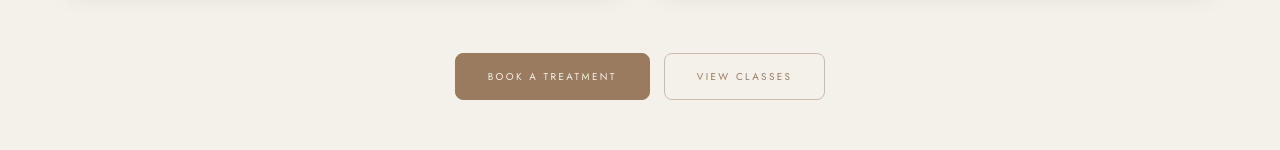
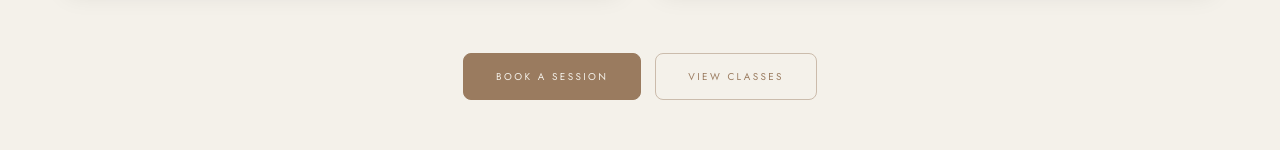
Before and after one commit to deonmatongo/nirvana-pilates, a plain HTML site: page index.html in a window 1280 px wide. Shown: the part 2373-2523 px from the top of the page. Drawn offline with nearby package versions, Linux system fonts and the light colour scheme.

Commit message:
Rename 'Book a Treatment' to 'Book a Session'

```diff
--- a/index.html
+++ b/index.html
@@ -660,7 +660,7 @@ footer{
 
   <div class="offerings-footer fade-up">
     <div class="btn-row btn-row-center">
-      <a href="booking.html" class="btn-primary">Book a Treatment</a>
+      <a href="booking.html" class="btn-primary">Book a Session</a>
       <a href="#classes" class="btn-ghost">View Classes</a>
     </div>
   </div>
```
